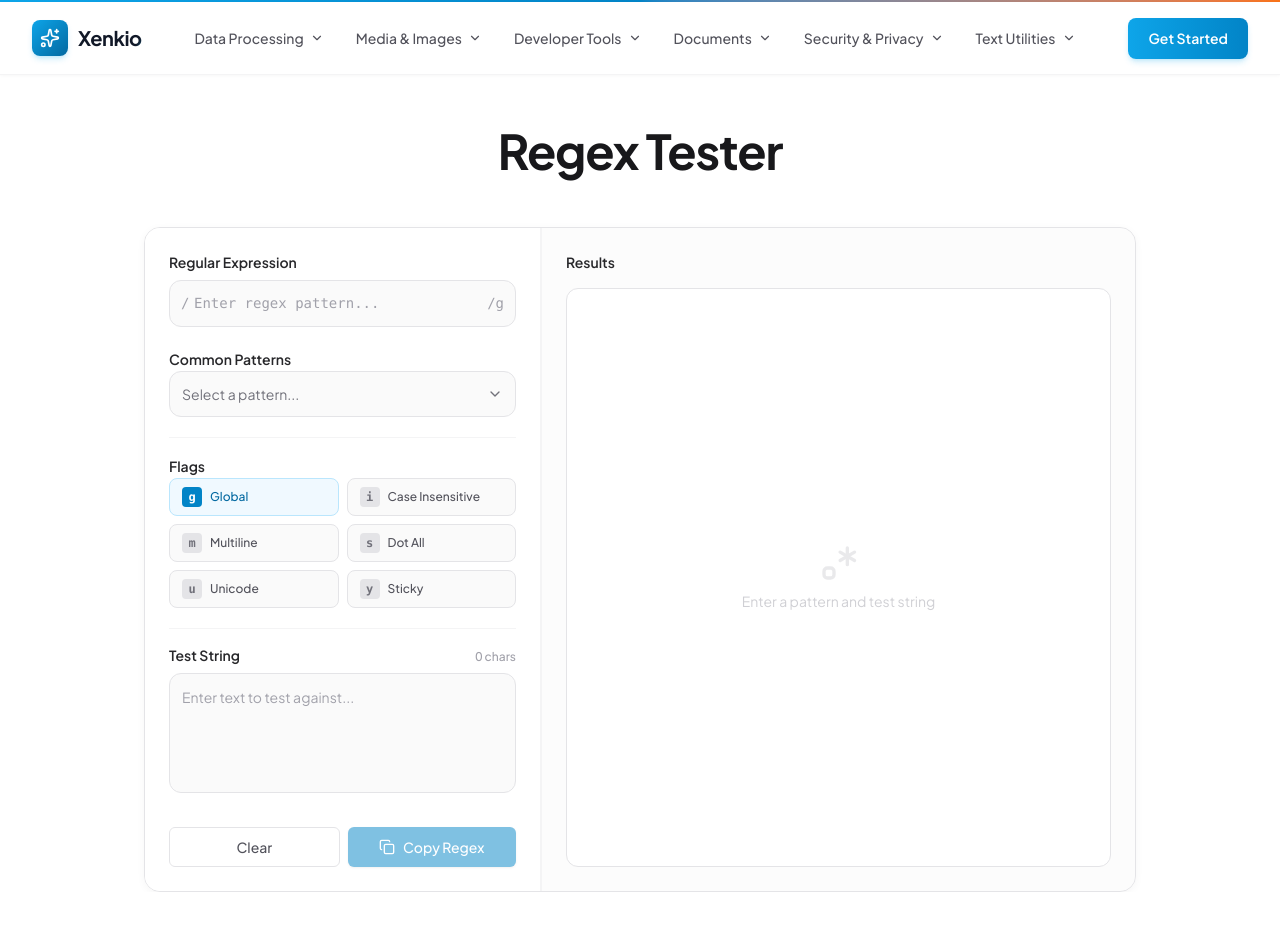
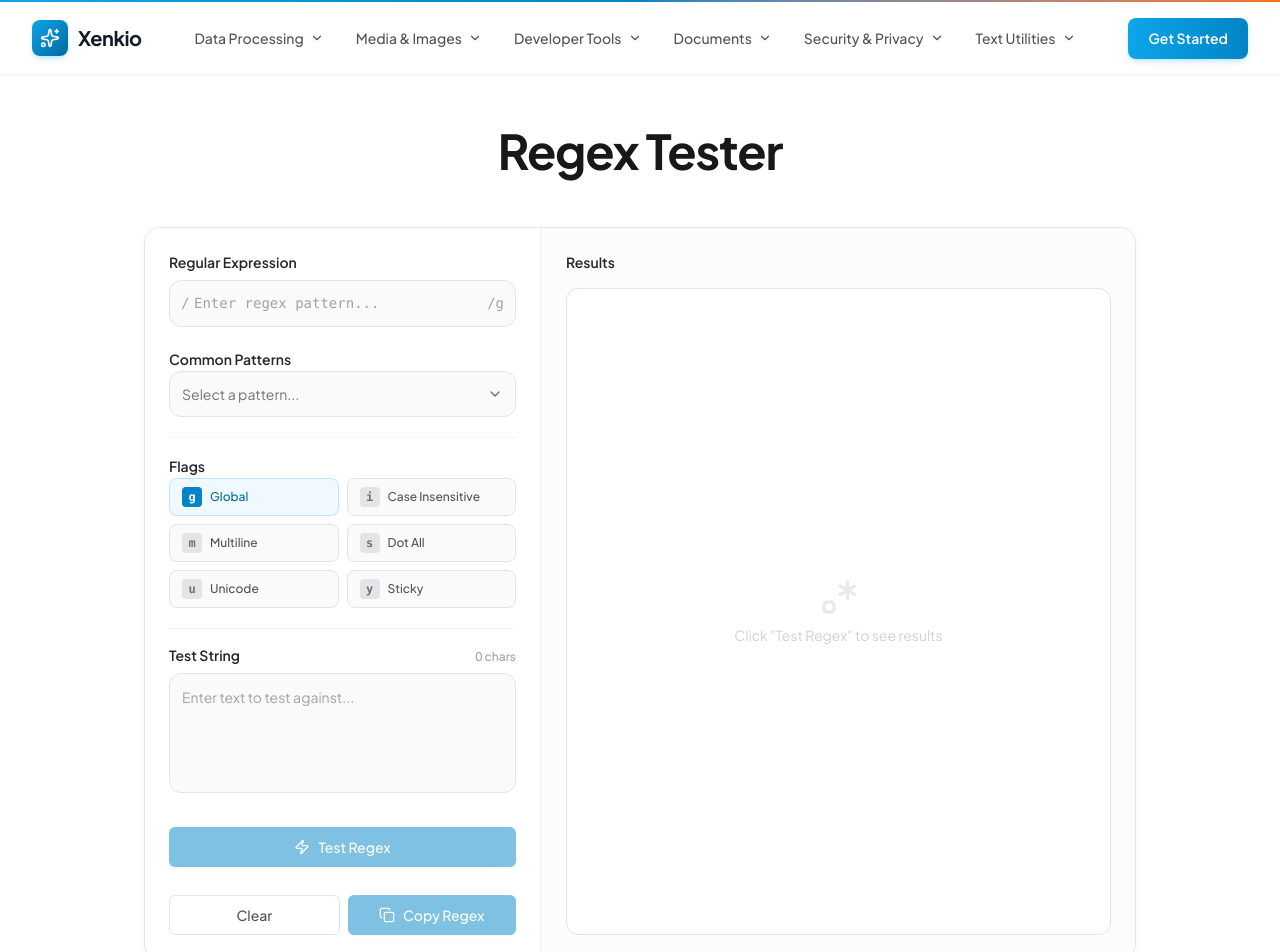
Before and after one commit to irham3/xenkio, a Next.js app: page /tools/regex-tester in a window 1280 px wide. Shown: the top 952 px of the page. Built offline with nearby package versions, Linux system fonts and the light colour scheme.

Commit message:
feat: add generate button for regex and base64 tools

```diff
--- a/src/features/base64-encoder/components/base64-encoder.tsx
+++ b/src/features/base64-encoder/components/base64-encoder.tsx
@@ -11,7 +11,7 @@ import { cn } from '@/lib/utils';
 import { motion, AnimatePresence } from 'framer-motion';
 
 export function Base64Encoder() {
-  const { options, result, updateOption, swapInputOutput, clear } = useBase64();
+  const { options, result, isProcessing, updateOption, process, swapInputOutput, clear } = useBase64();
   const [copied, setCopied] = useState(false);
 
   const currentMode = BASE64_MODES.find(m => m.id === options.mode);
@@ -106,6 +106,27 @@ export function Base64Encoder() {
                 >
                   <Trash2 className="w-4 h-4" />
                   Clear
+                </Button>
+              </div>
+
+              {/* Process Button */}
+              <div className="pt-2">
+                <Button
+                  onClick={process}
+                  disabled={isProcessing || !options.input}
+                  className="w-full bg-primary-600 hover:bg-primary-700 text-white shadow-sm transition-all"
+                >
+                  {isProcessing ? (
+                    <>
+                      <Zap className="w-4 h-4 mr-2 animate-pulse" />
+                      Processing...
+                    </>
+                  ) : (
+                    <>
+                      <Zap className="w-4 h-4 mr-2" />
+                      {options.mode === 'encode' ? 'Encode to Base64' : 'Decode from Base64'}
+                    </>
+                  )}
                 </Button>
               </div>
 
--- a/src/features/base64-encoder/hooks/use-base64.ts
+++ b/src/features/base64-encoder/hooks/use-base64.ts
@@ -1,4 +1,4 @@
-import { useState, useCallback, useMemo } from 'react';
+import { useState, useCallback } from 'react';
 import { Base64Options, Base64Result, Base64Mode } from '../types';
 import { processBase64 } from '../lib/base64-utils';
 import { DEFAULT_OPTIONS } from '../constants';
@@ -9,12 +9,31 @@ export function useBase64() {
     input: DEFAULT_OPTIONS.input,
   });
 
-  // Compute result synchronously based on options (no useEffect needed)
-  const result = useMemo<Base64Result | null>(() => {
+  const [result, setResult] = useState<Base64Result | null>(null);
+  const [isProcessing, setIsProcessing] = useState(false);
+
+  const process = useCallback(() => {
     if (!options.input) {
-      return null;
+      setResult(null);
+      return;
     }
-    return processBase64(options);
+
+    setIsProcessing(true);
+    try {
+      const res = processBase64(options);
+      setResult(res);
+    } catch (error) {
+      console.error('Base64 processing failed', error);
+      setResult({
+        output: '',
+        inputLength: options.input.length,
+        outputLength: 0,
+        executionTime: 0,
+        error: 'Processing failed',
+      });
+    } finally {
+      setIsProcessing(false);
+    }
   }, [options]);
 
   const updateOption = useCallback(<K extends keyof Base64Options>(key: K, value: Base64Options[K]) => {
@@ -28,6 +47,7 @@ export function useBase64() {
         mode: newMode,
         input: result.output,
       });
+      setResult(null);
     }
   }, [options.mode, result]);
 
@@ -36,12 +56,15 @@ export function useBase64() {
       mode: options.mode,
       input: '',
     });
+    setResult(null);
   }, [options.mode]);
 
   return {
     options,
     result,
+    isProcessing,
     updateOption,
+    process,
     swapInputOutput,
     clear,
   };
--- a/src/features/regex-tester/components/regex-tester.tsx
+++ b/src/features/regex-tester/components/regex-tester.tsx
@@ -15,9 +15,11 @@ export function RegexTester() {
     options,
     result,
     flagsString,
+    isProcessing,
     updatePattern,
     updateTestText,
     updateFlag,
+    test,
     clearAll,
   } = useRegexTester();
 
@@ -46,7 +48,7 @@ export function RegexTester() {
 
   // Highlighted text with matches
   const highlightedText = useMemo(() => {
-    if (!result.isValid || result.matches.length === 0 || !options.testText) {
+    if (!result || !result.isValid || result.matches.length === 0 || !options.testText) {
       return null;
     }
 
@@ -86,7 +88,7 @@ export function RegexTester() {
     }
 
     return parts;
-  }, [result.isValid, result.matches, options.testText]);
+  }, [result?.isValid, result?.matches, options.testText]);
 
   return (
     <div className="w-full">
@@ -103,7 +105,7 @@ export function RegexTester() {
                   <Label htmlFor="regex-pattern" className="text-sm font-semibold text-gray-800">
                     Regular Expression
                   </Label>
-                  {result.isValid && options.pattern && (
+                  {result?.isValid && options.pattern && (
                     <span className="text-xs text-gray-400 font-medium">
                       /{flagsString}
                     </span>
@@ -120,7 +122,7 @@ export function RegexTester() {
                       placeholder="Enter regex pattern..."
                       className={cn(
                         "w-full pl-6 pr-16 py-3 text-[14px] font-mono bg-gray-50 border rounded-xl focus:ring-2 focus:ring-primary-500/20 focus:border-primary-400 focus:bg-white outline-none transition-all placeholder:text-gray-400",
-                        !result.isValid && options.pattern
+                        result && !result.isValid && options.pattern
                           ? "border-error-300 bg-error-50"
                           : "border-gray-200"
                       )}
@@ -130,7 +132,7 @@ export function RegexTester() {
                     </span>
                   </div>
                 </div>
-                {!result.isValid && result.error && (
+                {result && !result.isValid && result.error && (
                   <motion.div
                     initial={{ opacity: 0, y: -5 }}
                     animate={{ opacity: 1, y: 0 }}
@@ -252,6 +254,27 @@ export function RegexTester() {
                 />
               </div>
 
+              {/* Test Button */}
+              <div className="pt-2">
+                <Button
+                  onClick={test}
+                  disabled={isProcessing || !options.pattern || !options.testText}
+                  className="w-full bg-primary-600 hover:bg-primary-700 text-white shadow-sm transition-all"
+                >
+                  {isProcessing ? (
+                    <>
+                      <Zap className="w-4 h-4 mr-2 animate-pulse" />
+                      Testing...
+                    </>
+                  ) : (
+                    <>
+                      <Zap className="w-4 h-4 mr-2" />
+                      Test Regex
+                    </>
+                  )}
+                </Button>
+              </div>
+
               {/* Actions */}
               <div className="flex gap-2 pt-2">
                 <Button
@@ -296,7 +319,7 @@ export function RegexTester() {
           <div className="lg:col-span-3 p-5 lg:p-6 bg-gray-50/50 flex flex-col min-h-[400px] border-l border-gray-100">
             <div className="flex items-center justify-between mb-4">
               <h3 className="text-sm font-semibold text-gray-800">Results</h3>
-              {result.executionTime > 0 && (
+              {result && result.executionTime > 0 && (
                 <span className="flex items-center gap-1.5 text-[12px] font-medium text-primary-600 bg-primary-50 px-2 py-0.5 rounded-full">
                   <Zap className="w-3 h-3" />
                   {result.executionTime.toFixed(2)}ms
@@ -305,7 +328,7 @@ export function RegexTester() {
             </div>
 
             {/* Match Count Badge */}
-            {result.isValid && options.pattern && (
+            {result?.isValid && options.pattern && (
               <div className="mb-4">
                 <div className={cn(
                   "inline-flex items-center gap-2 px-3 py-1.5 rounded-full text-sm font-medium",
@@ -322,10 +345,10 @@ export function RegexTester() {
             {/* Highlighted Text Preview */}
             <div className="flex-1 relative">
               <div className="w-full h-full min-h-[200px] p-4 rounded-xl border border-gray-200 bg-white overflow-auto">
-                {!options.pattern && !options.testText ? (
+                {!result ? (
                   <div className="flex flex-col items-center justify-center h-full gap-2 opacity-50">
                     <Regex className="w-10 h-10 text-gray-300" />
-                    <p className="text-sm text-gray-400">Enter a pattern and test string</p>
+                    <p className="text-sm text-gray-400">Click "Test Regex" to see results</p>
                   </div>
                 ) : !result.isValid ? (
                   <div className="flex flex-col items-center justify-center h-full gap-2 text-error-500">
@@ -359,7 +382,7 @@ export function RegexTester() {
             </div>
 
             {/* Match List */}
-            {result.isValid && result.matches.length > 0 && (
+            {result?.isValid && result.matches.length > 0 && (
               <div className="mt-4 space-y-2">
                 <h4 className="text-xs font-semibold text-gray-600 uppercase tracking-wide">
                   Match Details
--- a/src/features/regex-tester/hooks/use-regex-tester.ts
+++ b/src/features/regex-tester/hooks/use-regex-tester.ts
@@ -1,19 +1,21 @@
-import { useState, useCallback, useMemo } from 'react';
-import { RegexOptions, RegexFlags } from '../types';
+import { useState, useCallback } from 'react';
+import { RegexOptions, RegexFlags, RegexResult } from '../types';
 import { executeRegex, buildFlagsString } from '../lib/regex-utils';
 import { DEFAULT_FLAGS } from '../constants';
 
 /**
  * Hook for managing regex tester state and functionality.
- * Provides live regex matching with pattern, test text, and flags management.
+ * Provides regex matching with pattern, test text, and flags management.
  *
  * @returns Object containing:
  * - options: Current regex options (pattern, testText, flags)
  * - result: Computed regex result with matches and validity
  * - flagsString: String representation of active flags (e.g., "gi")
+ * - isProcessing: Boolean indicating if regex is being processed
  * - updatePattern: Function to update the regex pattern
  * - updateTestText: Function to update the test string
  * - updateFlag: Function to toggle individual flags
+ * - test: Function to execute the regex test
  * - clearAll: Function to reset all inputs to defaults
  */
 export function useRegexTester() {
@@ -23,11 +25,36 @@ export function useRegexTester() {
     flags: { ...DEFAULT_FLAGS },
   });
 
-  // Memoize the flags string for display
-  const flagsString = useMemo(() => buildFlagsString(options.flags), [options.flags]);
+  const [result, setResult] = useState<RegexResult | null>(null);
+  const [isProcessing, setIsProcessing] = useState(false);
 
-  // Compute result directly from options using useMemo instead of useEffect + setState
-  const result = useMemo(() => executeRegex(options), [options]);
+  // Compute flags string
+  const flagsString = buildFlagsString(options.flags);
+
+  const test = useCallback(() => {
+    if (!options.pattern || !options.testText) {
+      setResult(null);
+      return;
+    }
+
+    setIsProcessing(true);
+    try {
+      const res = executeRegex(options);
+      setResult(res);
+    } catch (error) {
+      console.error('Regex test failed', error);
+      setResult({
+        matches: [],
+        matchCount: 0,
+        groups: [],
+        isValid: false,
+        error: 'Processing failed',
+        executionTime: 0,
+      });
+    } finally {
+      setIsProcessing(false);
+    }
+  }, [options]);
 
   const updatePattern = useCallback((pattern: string) => {
     setOptions(prev => ({ ...prev, pattern }));
@@ -50,15 +77,18 @@ export function useRegexTester() {
       testText: '',
       flags: { ...DEFAULT_FLAGS },
     });
+    setResult(null);
   }, []);
 
   return {
     options,
     result,
     flagsString,
+    isProcessing,
     updatePattern,
     updateTestText,
     updateFlag,
+    test,
     clearAll,
   };
 }
```
